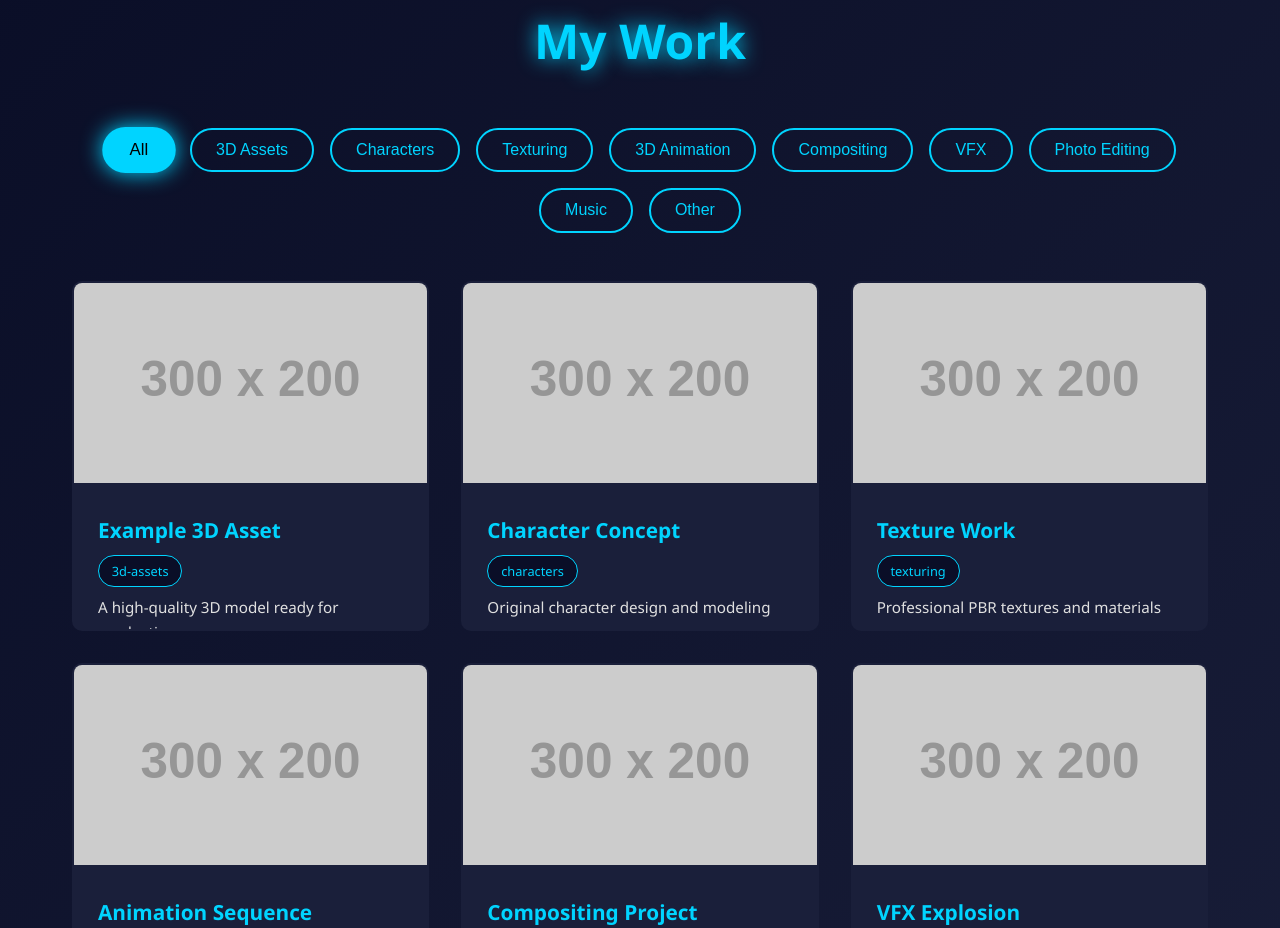
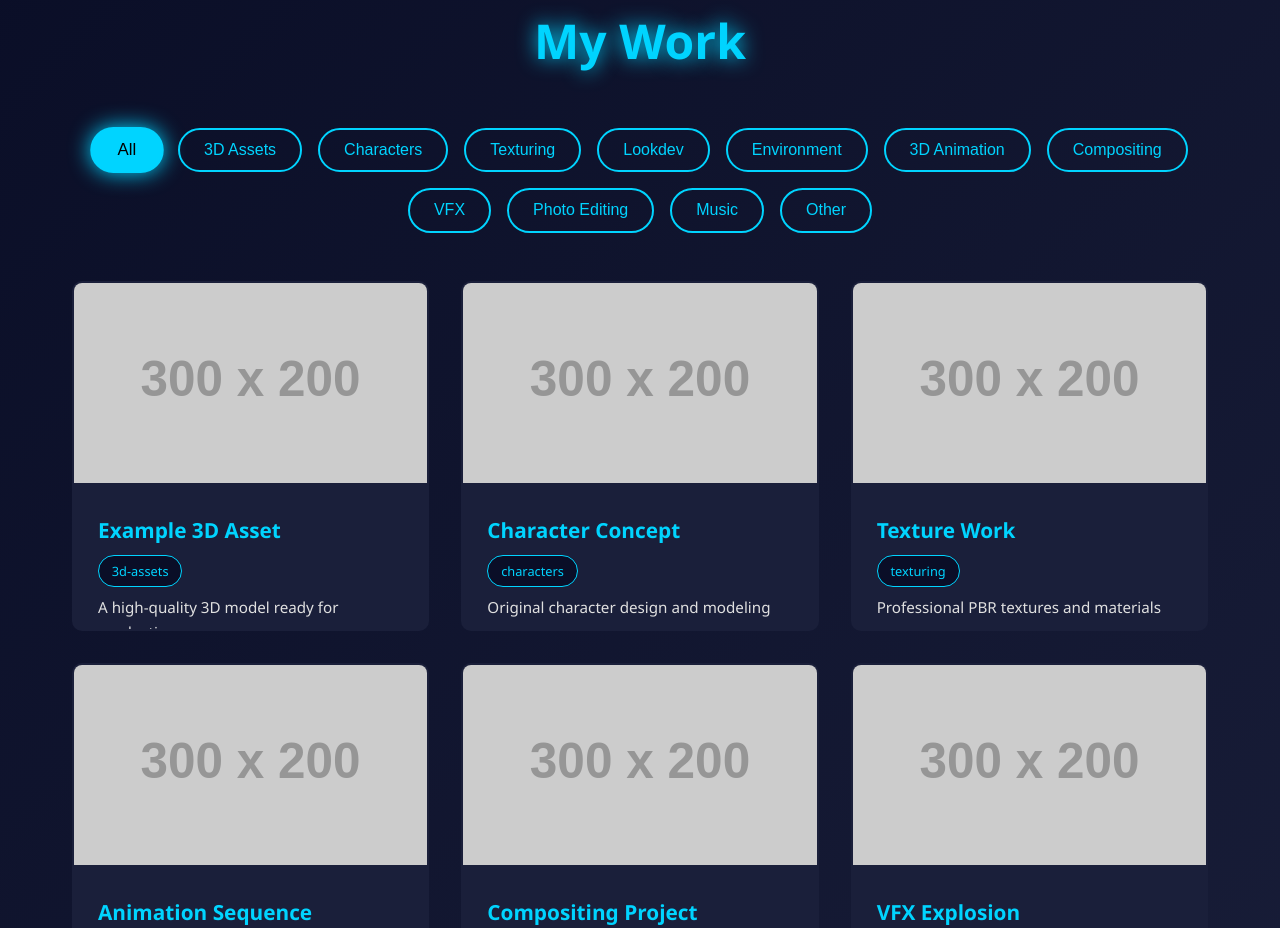
Before and after one commit to AnthonyD-VFX/portfolio, a plain HTML site: page index.html in a window 1280 px wide. Shown: the part 953-1881 px from the top of the page. Drawn offline with Linux system fonts and the light colour scheme; placeholder pictures from the web are drawn by us.

Commit message:
Add lookdev and environment portfolio filters

```diff
--- a/index.html
+++ b/index.html
@@ -44,6 +44,8 @@
                 <button class="filter-btn" data-filter="3d-assets">3D Assets</button>
                 <button class="filter-btn" data-filter="characters">Characters</button>
                 <button class="filter-btn" data-filter="texturing">Texturing</button>
+                <button class="filter-btn" data-filter="lookdev">Lookdev</button>
+                <button class="filter-btn" data-filter="environment">Environment</button>
                 <button class="filter-btn" data-filter="3d-animation">3D Animation</button>
                 <button class="filter-btn" data-filter="compositing">Compositing</button>
                 <button class="filter-btn" data-filter="vfx">VFX</button>
```
